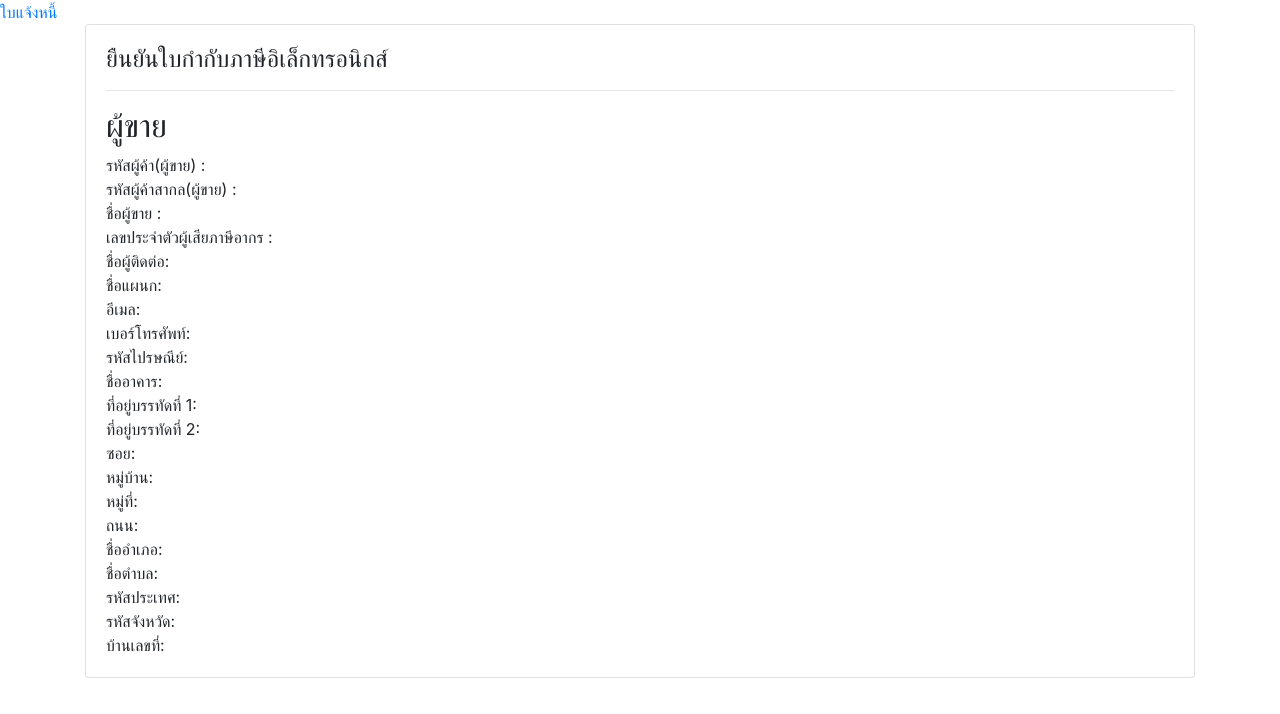
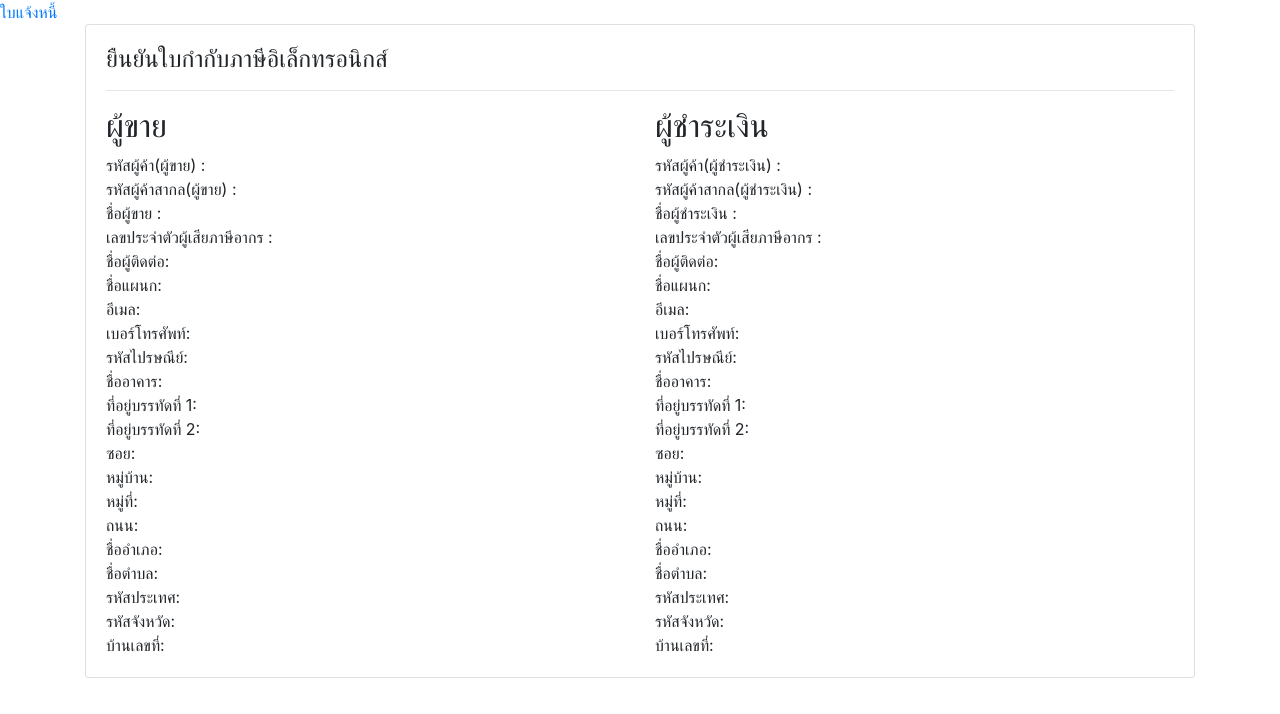
Before and after one commit to it-kmitl-2018/group2-frontend, a Vue app: page /#/ETaxInvoiceConfirm in a window 1280 px wide. Shown: the top 714 px of the page. Built offline with nearby package versions, Linux system fonts and the light colour scheme.

Commit message:
Import PayerConfirmComponent into ETaxInvoiceConfirm.

```diff
--- a/src/components/ETaxInvoiceConfirm.vue
+++ b/src/components/ETaxInvoiceConfirm.vue
@@ -5,6 +5,7 @@
         <hr>
         <b-row>
           <b-col><seller-confirm-form :sellerConfirm="seller"></seller-confirm-form></b-col>
+          <b-col><payer-confirm-form :payerConfirm="payer"></payer-confirm-form></b-col>
         </b-row>
       </b-card>
     </b-container>
@@ -14,16 +15,21 @@
 <script>
 import SellerConfirmForm from '@/components/forms/SellerConfirmForm';
 import SellerData from '@/data/Seller.data';
+import PayerConfirmForm from '@/components/forms/PayerConfirmForm';
+import PayerData from '@/data/Payer.data';
+
 export default {
   data() {
     return {
       seller: SellerData.data,
+      payer: PayerData.data,
     };
   },
   components: {
     SellerConfirmForm,
+    PayerConfirmForm,
   },
-}
+};
 </script>
 
 <style>
--- a/src/components/forms/SellerConfirmForm.vue
+++ b/src/components/forms/SellerConfirmForm.vue
@@ -34,7 +34,7 @@
 <script>
 export default {
   props: ['sellerConfirm'],
-}
+};
 </script>
 
 <style>
```
